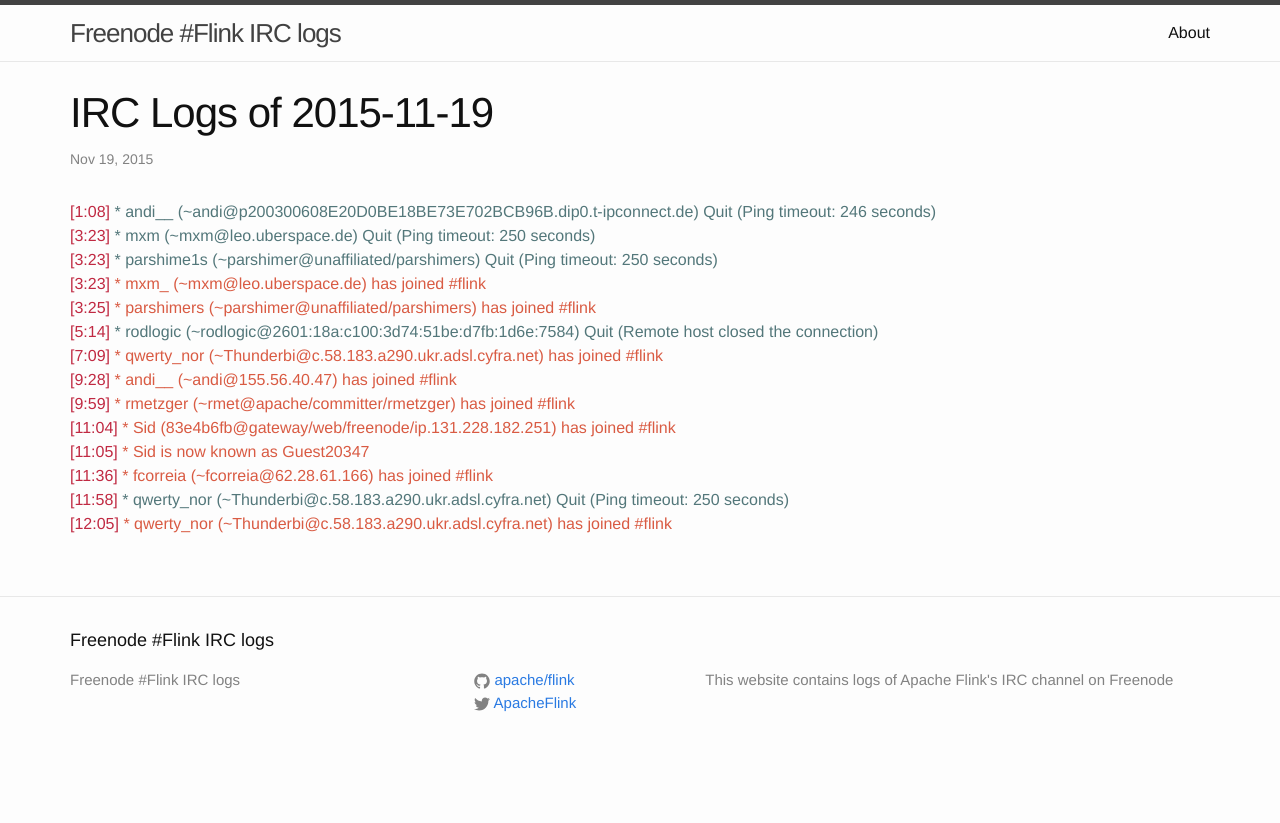
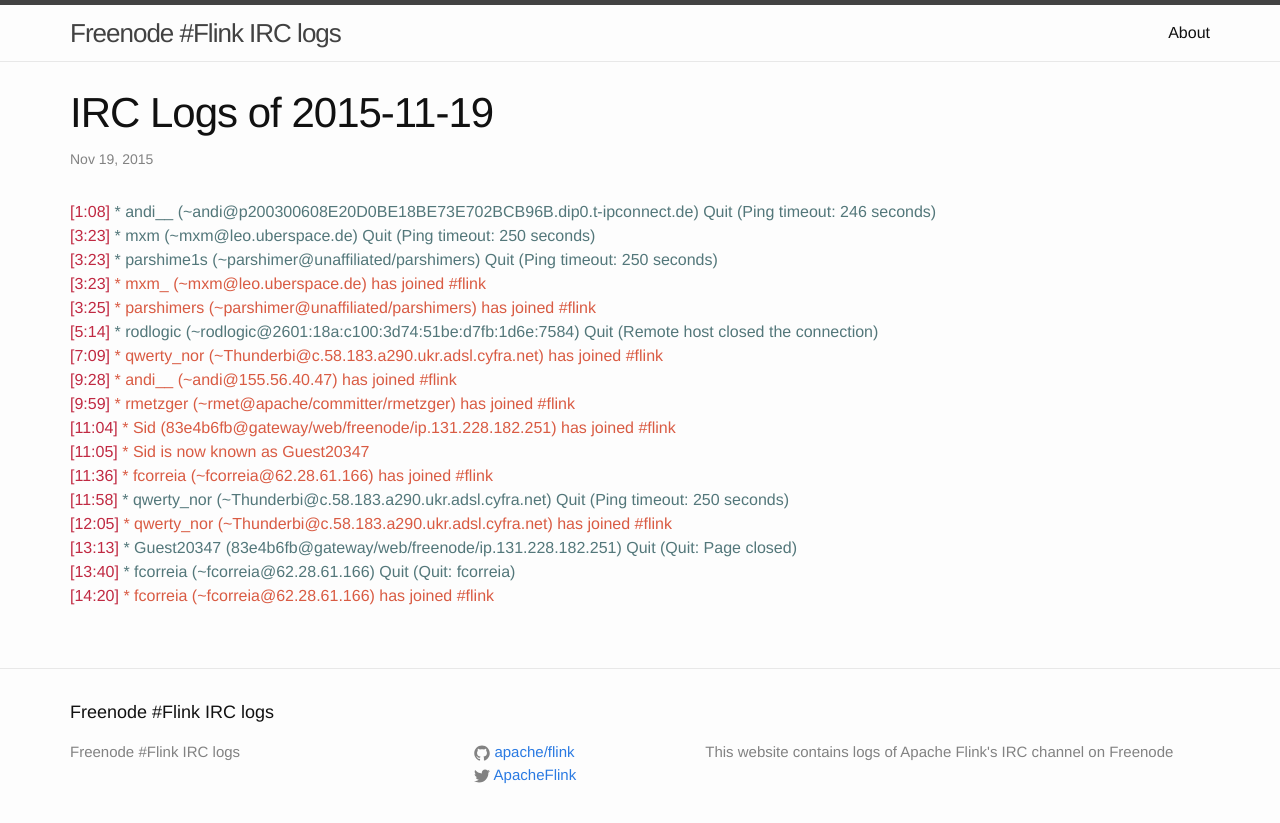
Before and after one commit to flink-irc-logs/flink-irc-logs.github.io, a Jekyll site: the page built from _posts/2015-11-19-logs.markdown, in a window 1280 px wide. Shown: the top 823 px of the page. Built offline with Jekyll 4.4.1, drawn with Linux system fonts in a browser that asks for light colours.

Commit message:
Update of the logs on Thu Nov 19 14:22:38 CET 2015

```diff
--- a/_posts/2015-11-19-logs.markdown
+++ b/_posts/2015-11-19-logs.markdown
@@ -18,3 +18,6 @@
 <span class="irc-date">[11:36]</span> <span class="irc-green">* fcorreia (~fcorreia@62.28.61.166) has joined #flink</span><br />
 <span class="irc-date">[11:58]</span> <span class="irc-navy">* qwerty_nor (~Thunderbi@c.58.183.a290.ukr.adsl.cyfra.net) Quit (Ping timeout: 250 seconds)</span><br />
 <span class="irc-date">[12:05]</span> <span class="irc-green">* qwerty_nor (~Thunderbi@c.58.183.a290.ukr.adsl.cyfra.net) has joined #flink</span><br />
+<span class="irc-date">[13:13]</span> <span class="irc-navy">* Guest20347 (83e4b6fb@gateway/web/freenode/ip.131.228.182.251) Quit (Quit: Page closed)</span><br />
+<span class="irc-date">[13:40]</span> <span class="irc-navy">* fcorreia (~fcorreia@62.28.61.166) Quit (Quit: fcorreia)</span><br />
+<span class="irc-date">[14:20]</span> <span class="irc-green">* fcorreia (~fcorreia@62.28.61.166) has joined #flink</span><br />
```
